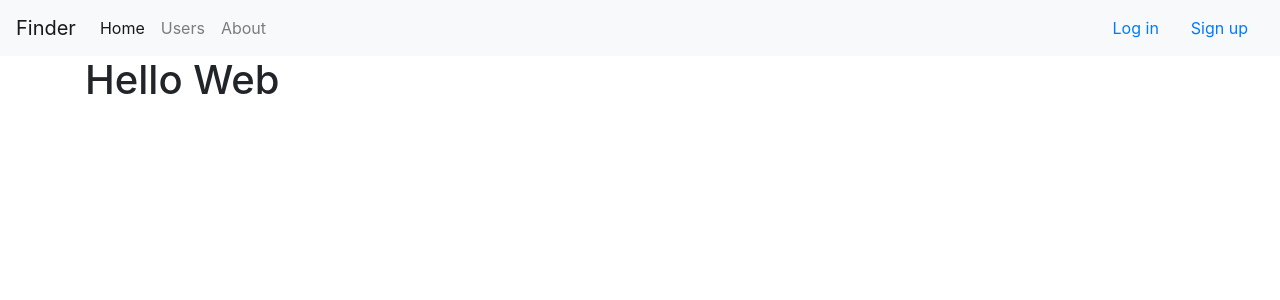
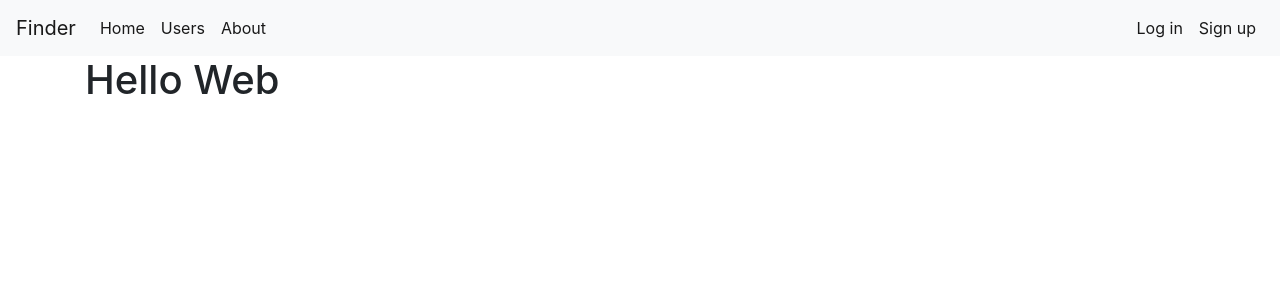
Before and after one commit to JulianHysi/finder, a Flask app: page / in a window 1280 px wide. Shown: the top 300 px of the page. Run offline with Flask 2, Linux system fonts and the light colour scheme; some libraries are stand-ins or nearby versions.

Commit message:
Made navbar links the same color

```diff
--- a/finder/templates/layout.html
+++ b/finder/templates/layout.html
@@ -26,11 +26,13 @@
 		  <div class="collapse navbar-collapse" id="navbarNavAltMarkup">
 		    <div class="navbar-nav">
 		      <a class="nav-item nav-link active" href="{{ url_for('index') }}">Home<span class="sr-only">(current)</span></a>
-		      <a class="nav-item nav-link" href="{{ url_for('users') }}">Users</a>
-		      <a class="nav-item nav-link" href="{{ url_for('about') }}">About</a>
+		      <a class="nav-item nav-link active" href="{{ url_for('users') }}">Users</a>
+		      <a class="nav-item nav-link active" href="{{ url_for('about') }}">About</a>
 		    </div>
-  		    <a class="nav-item nav-link ml-auto" href="{{ url_for('login') }}">Log in</a>
-		    <a class="nav-item nav-link" href="{{ url_for('signup') }}">Sign up</a>
+		    <div class="navbar-nav ml-auto">
+	  		  <a class="nav-item nav-link active" href="{{ url_for('login') }}">Log in</a>
+			  <a class="nav-item nav-link active" href="{{ url_for('signup') }}">Sign up</a>
+			</div>
 		  </div>
 		</nav>
 
```
